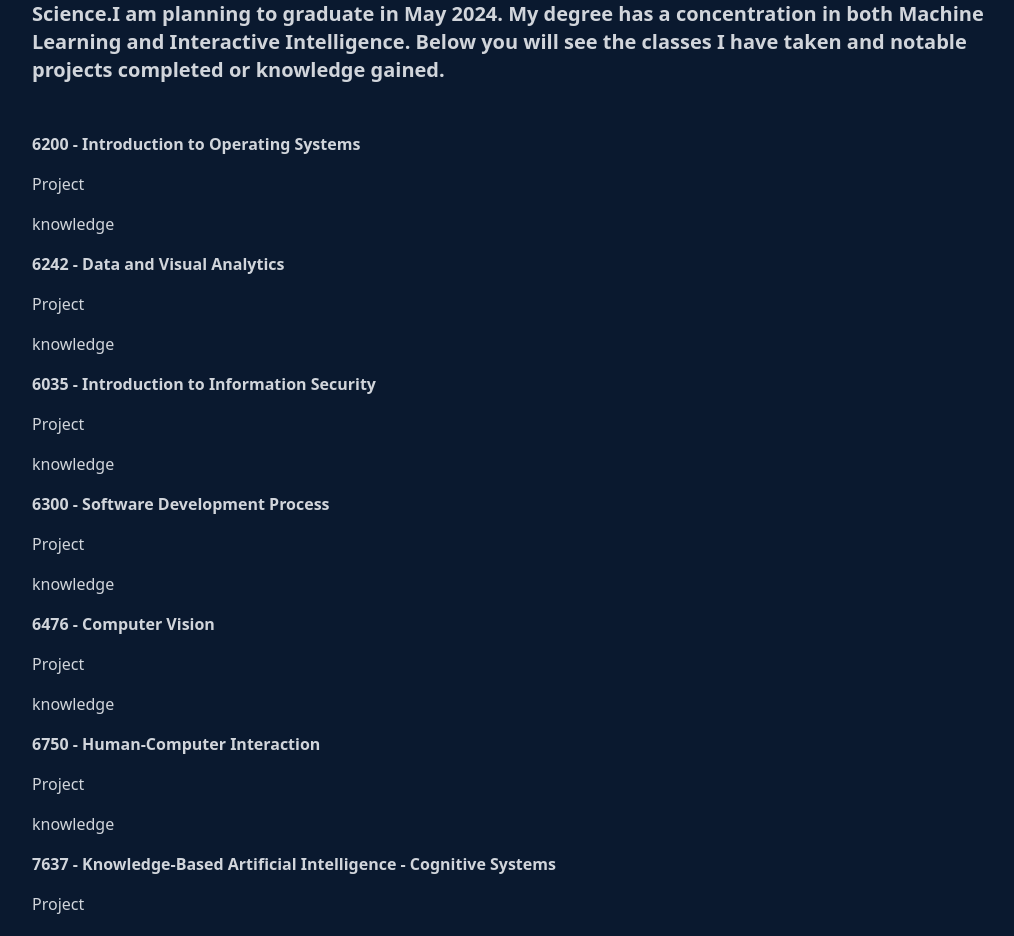
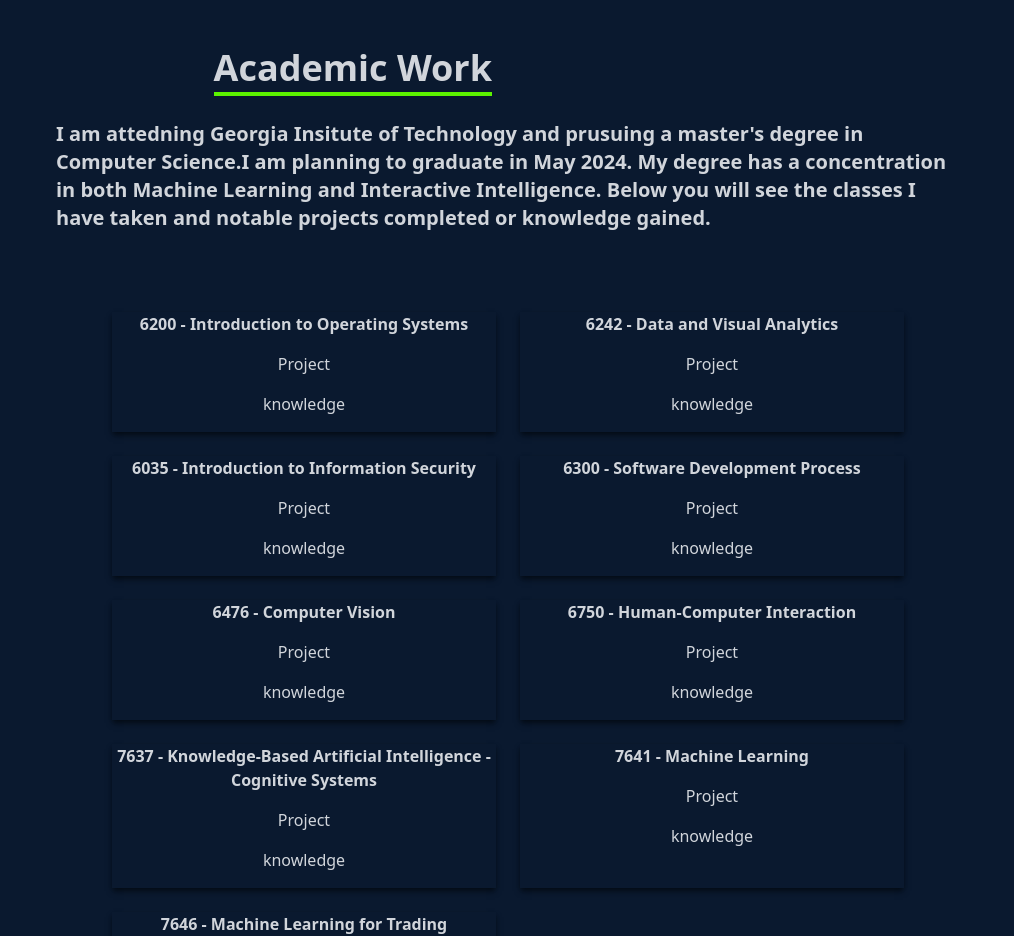
Before and after one commit to mbunalski/portfolio, a React (Create React App) app in the folder portfolio/: page / in a window 1280 px wide. Shown: the part 1444-2380 px from the top of the page, without its empty margins (132-1146 px from the left). Built offline with nearby package versions, Linux system fonts and the light colour scheme.

Commit message:
still working on academic

```diff
--- a/portfolio/src/components/Academic.jsx
+++ b/portfolio/src/components/Academic.jsx
@@ -14,41 +14,62 @@
           </div>
           <div className='max-w-[1000px] w-full grid gap-8 px-4'>
             {/*Container*/}
-            <div className=' text-xl font-bold'>
+            <div className='max-w-[1000px] w-full grid gap-8 px-4 text-xl font-bold'>
               <p>I am attedning Georgia Insitute of Technology and prusuing a master's degree in Computer Science.I am planning to graduate in May 2024.
                 My degree has a concentration in both Machine Learning and Interactive Intelligence. Below you will see the classes I have taken and
                 notable projects completed or knowledge gained.
               </p>
             </div>
-            <div>
+            <div className='px-8 lg:px-20 w-full grid grid-cols-2 gap-4 text-center py-8'>
+
+              <div className='shadow-md shadow-[#040c16] hover:scale-105 duration-500'>
                 <p className='font-bold'>6200 - Introduction to Operating Systems</p>
                 <p>Project</p>
                 <p>knowledge</p>
+              </div>
+              <div className='shadow-md shadow-[#040c16] hover:scale-105 duration-500'>
                 <p className='font-bold'>6242 - Data and Visual Analytics</p>
                 <p>Project</p>
                 <p>knowledge</p>
+              </div>
+              <div className='shadow-md shadow-[#040c16] hover:scale-105 duration-500'>
                 <p className='font-bold'>6035 - Introduction to Information Security</p>
                 <p>Project</p>
                 <p>knowledge</p>
+              </div>
+              <div className='shadow-md shadow-[#040c16] hover:scale-105 duration-500'>
                 <p className='font-bold'>6300 - Software Development Process</p>
                 <p>Project</p>
                 <p>knowledge</p>
+              </div>
+              <div className='shadow-md shadow-[#040c16] hover:scale-105 duration-500'>
                 <p className='font-bold'>6476 - Computer Vision</p>
                 <p>Project</p>
                 <p>knowledge</p>
+              </div>
+              <div className='shadow-md shadow-[#040c16] hover:scale-105 duration-500'>
                 <p className='font-bold'>6750 - Human-Computer Interaction</p>
                 <p>Project</p>
                 <p>knowledge</p>
+              </div>
+              <div className='shadow-md shadow-[#040c16] hover:scale-105 duration-500'>
                 <p className='font-bold'>7637 - Knowledge-Based Artificial Intelligence - Cognitive Systems</p>
                 <p>Project</p>
                 <p>knowledge</p>
+              </div>
+              <div className='shadow-md shadow-[#040c16] hover:scale-105 duration-500'>
                 <p className='font-bold'>7641 - Machine Learning</p>
                 <p>Project</p>
                 <p>knowledge</p>
+              </div>
+              <div className='shadow-md shadow-[#040c16] hover:scale-105 duration-500'>
                 <p className='font-bold'>7646 - Machine Learning for Trading</p>
                 <p>Project</p>
                 <p>knowledge</p>
               </div>
+
+            </div>
+
           </div>
       </div>
     </div>
```
Lines whose indentation alone changed are shown as unchanged.
